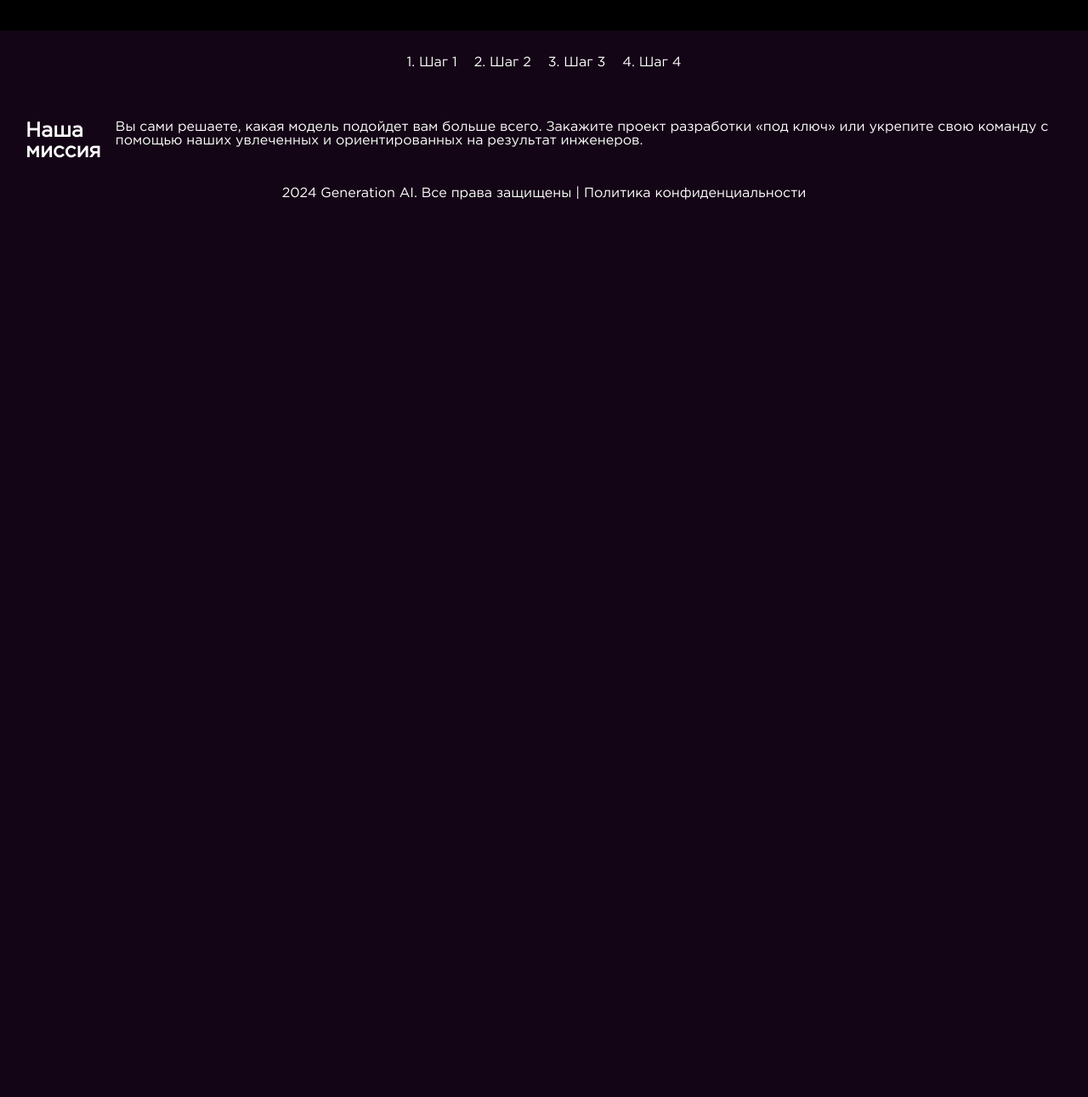
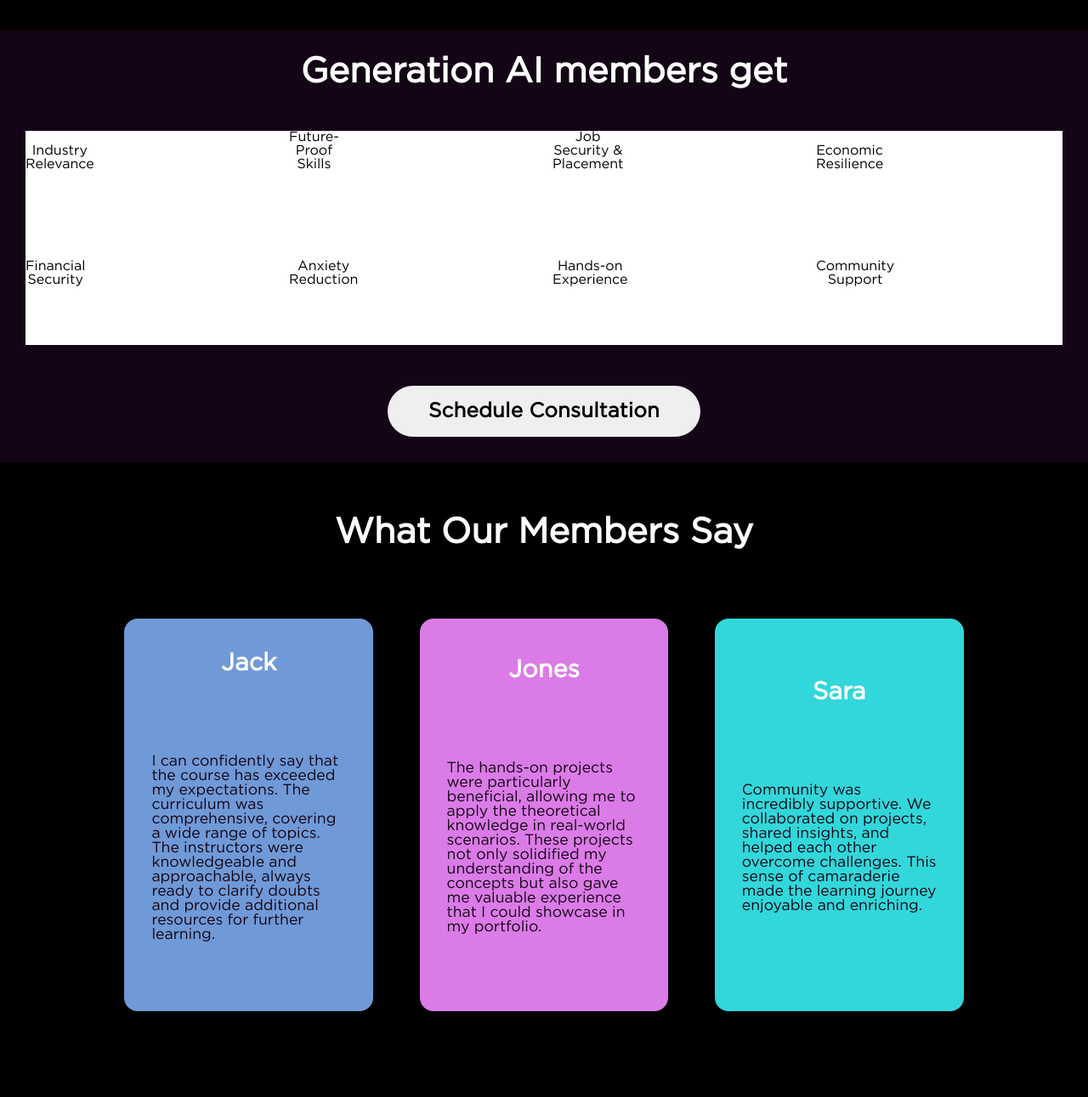
Before and after one commit to golden-gates-sf/generation-ai, a website built with Parcel: page src/index.html in a window 1280 px wide. Shown: the part 949-2240 px from the top of the page at 85% size. Before the commit the page ends 1217 px from the top, so only its background shows below. Built offline with nearby package versions, Linux system fonts and the light colour scheme; files whose address does not match are found by name.

Commit message:
feat: implement reviews section

```diff
--- a/src/index.html
+++ b/src/index.html
@@ -127,7 +127,7 @@
         <img src="./img/awards_section/awards_8.png" alt="EITC/AI MLP">
         <img src="./img/awards_section/awards_9.png" alt="EITC/AI GVAPI">
       </section>
-      <!-- <section class="benefits-section-short">
+      <section class="benefits-section-short">
         <h2>Generation AI members get</h2>
         <div>
           <div>Industry Relevance</div>
@@ -140,22 +140,23 @@
           <div>Community Support</div>
         </div>
         <button>Schedule Consultation</button>
-      </section> -->
-      <section class="steps-section">
-        <ol>
-          <li>Шаг 1</li>
-          <li>Шаг 2</li>
-          <li>Шаг 3</li>
-          <li>Шаг 4</li>
-        </ol>
       </section>
-      <section class="mission-section">
-        <h2>Наша миссия</h2>
-        <p>
-          Вы сами решаете, какая модель подойдет вам больше всего. Закажите
-          проект разработки «под ключ» или укрепите свою команду с помощью наших
-          увлеченных и ориентированных на результат инженеров.
-        </p>
+      <section class="reviews-section">
+        <h2>What Our Members Say</h2>
+        <div>
+          <div class="review-box1">
+            <span>Jack</span>
+            <p>I can confidently say that the course has exceeded my expectations. The curriculum was comprehensive, covering a wide range of topics. The instructors were knowledgeable and approachable, always ready to clarify doubts and provide additional resources for further learning.</p>
+          </div>
+          <div class="review-box2">
+            <span>Jones</span>
+            <p>The hands-on projects were particularly beneficial, allowing me to apply the theoretical knowledge in real-world scenarios. These projects not only solidified my understanding of the concepts but also gave me valuable experience that I could showcase in my portfolio.</p>
+          </div>
+          <div class="review-box3">
+            <span>Sara</span>
+            <p>Community was incredibly supportive. We collaborated on projects, shared insights, and helped each other overcome challenges. This sense of camaraderie made the learning journey enjoyable and enriching.</p>
+          </div>
+        </div>
       </section>
       <footer>
         2024 Generation AI. Все права защищены | Политика конфиденциальности
--- a/src/style/style.scss
+++ b/src/style/style.scss
@@ -7,6 +7,8 @@
 $font-logo: "One Day";
 $font-h1-ru: "Multilines";
 $font-main: "Gotham Pro";
+$section-headline-size: 2.6em;
+$mobile-section-headline-s: 1.9em;
 
 $gradient1: -webkit-linear-gradient(right, #31d7da, #ed20d2);
 $gradient2: -webkit-linear-gradient(right, #31d7da, #ed20d2);
@@ -665,58 +667,104 @@ section {
   }
 }
 
-// .benefits-section-short {
-//   display: flex;
-//   flex-direction: column;
-//   align-items: center;
-//   gap: 3rem;
+.benefits-section-short {
+  display: flex;
+  flex-direction: column;
+  align-items: center;
+  gap: 3rem;
 
-//   h2 {
-//     font-size: 2.6em;
+  h2 {
+    font-size: $section-headline-size;
 
-//     @include for-phone-only {
-//       font-size: 1.3em;
-//     }
-//   }
+    @include for-phone-only {
+      font-size: $mobile-section-headline-s;
+    }
+  }
 
-//   div {
-//     display: grid;
-//     grid-template-rows: repeat(2, 1fr);
-//     grid-template-columns: repeat(4, 1fr);
-//     gap: 20px;
-//     text-align: center;
-//     color: #000;
-//     // height: 60%;
-//     background-color: #fff;
-//     // border-radius: 16px;
+  div {
+    display: grid;
+    grid-template-rows: repeat(2, 1fr);
+    grid-template-columns: repeat(4, 1fr);
+    gap: 20px;
+    text-align: center;
+    color: #000;
+    // height: 60%;
+    background-color: #fff;
+    // border-radius: 16px;
 
-//     div {
-//       align-self: center;
-//     }
-//   }
-// }
-
-.steps-section {
-  ol {
-    display: flex;
-    list-style-position: inside;
-    gap: 20px;
+    div {
+      align-self: center;
+    }
   }
 }
 
-.mission-section {
+.reviews-section {
+  display: flex;
+  flex-direction: column;
+  align-items: center;
+  background-color: #000;
+  padding-top: 4rem;
 
   @include for-phone-only {
     display: flex;
     flex-direction: column;
     align-items: center;
-    gap: 20px;
     text-align: center;
 
     p {
       padding: 0 10px;
     }
+  }
 
+  h2 {
+    font-size: $section-headline-size;
+
+    @include for-phone-only {
+      font-size: $mobile-section-headline-s;
+    }
+  }
+
+  div {
+    display: flex;
+    flex-direction: row;
+    justify-content: center;
+    gap: 3.4rem;
+    padding: 5rem 0;
+    flex-wrap: wrap;
+
+    div {
+      display: flex;
+      flex-direction: column;
+      align-items: center;
+      width: 24%;
+      border-radius: 16px;
+      padding: 2.4rem 2rem;
+      gap: 3.1rem;
+      min-width: 260px;
+
+      span {
+        font-weight: bold;
+        font-size: 1.8em;
+      }
+
+      p {
+        color: #130515;
+        padding: 2.7rem 0;
+        font-size: 1.1em;
+      }
+    }
+
+    .review-box1 {
+      background-color: #7099d7;
+    }
+
+    .review-box2 {
+      background-color: #db7be7;
+    }
+
+    .review-box3 {
+      background-color: #31d7da;
+    }
   }
 }
 
```
Also changed, not shown: dist/index.html, 6 other files.
